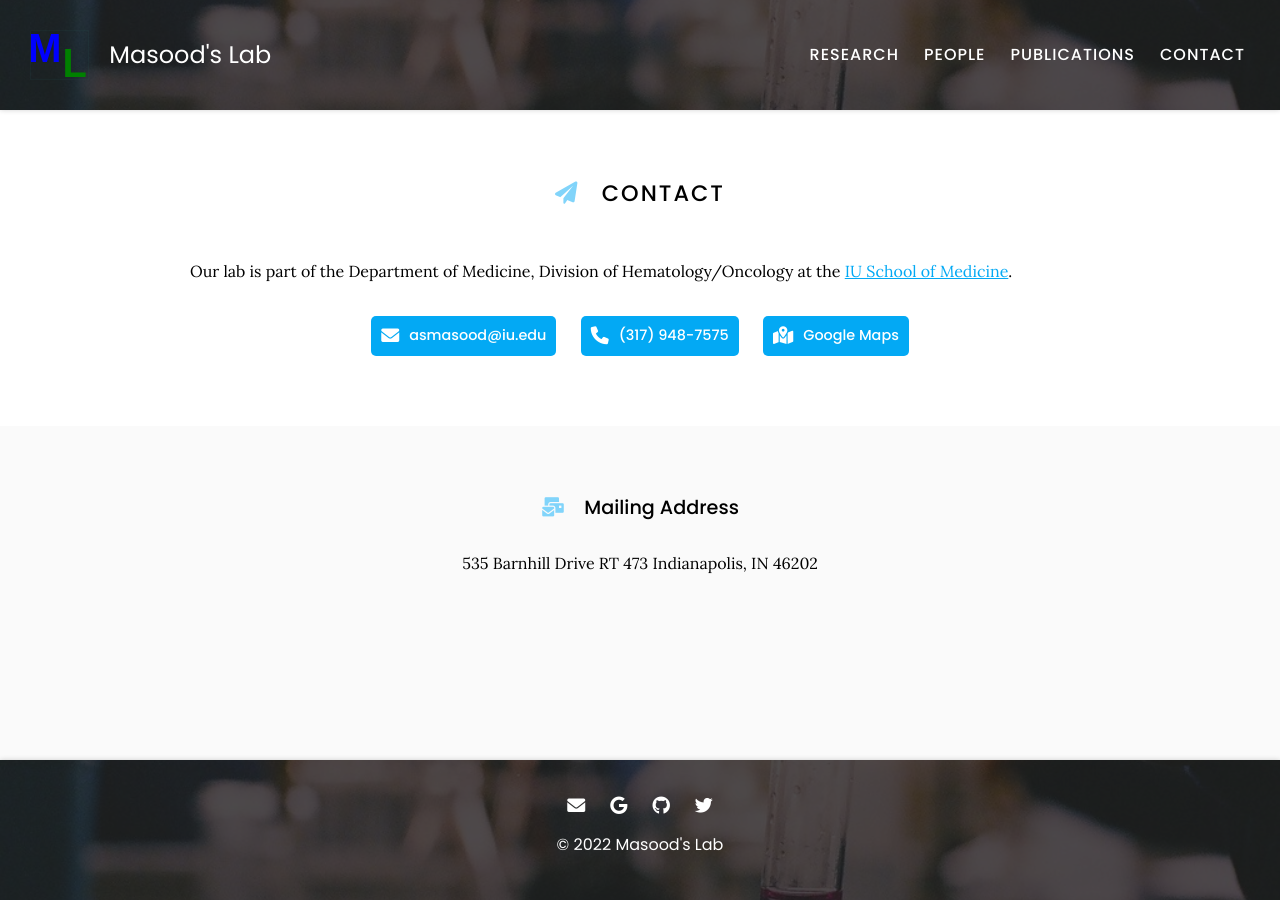
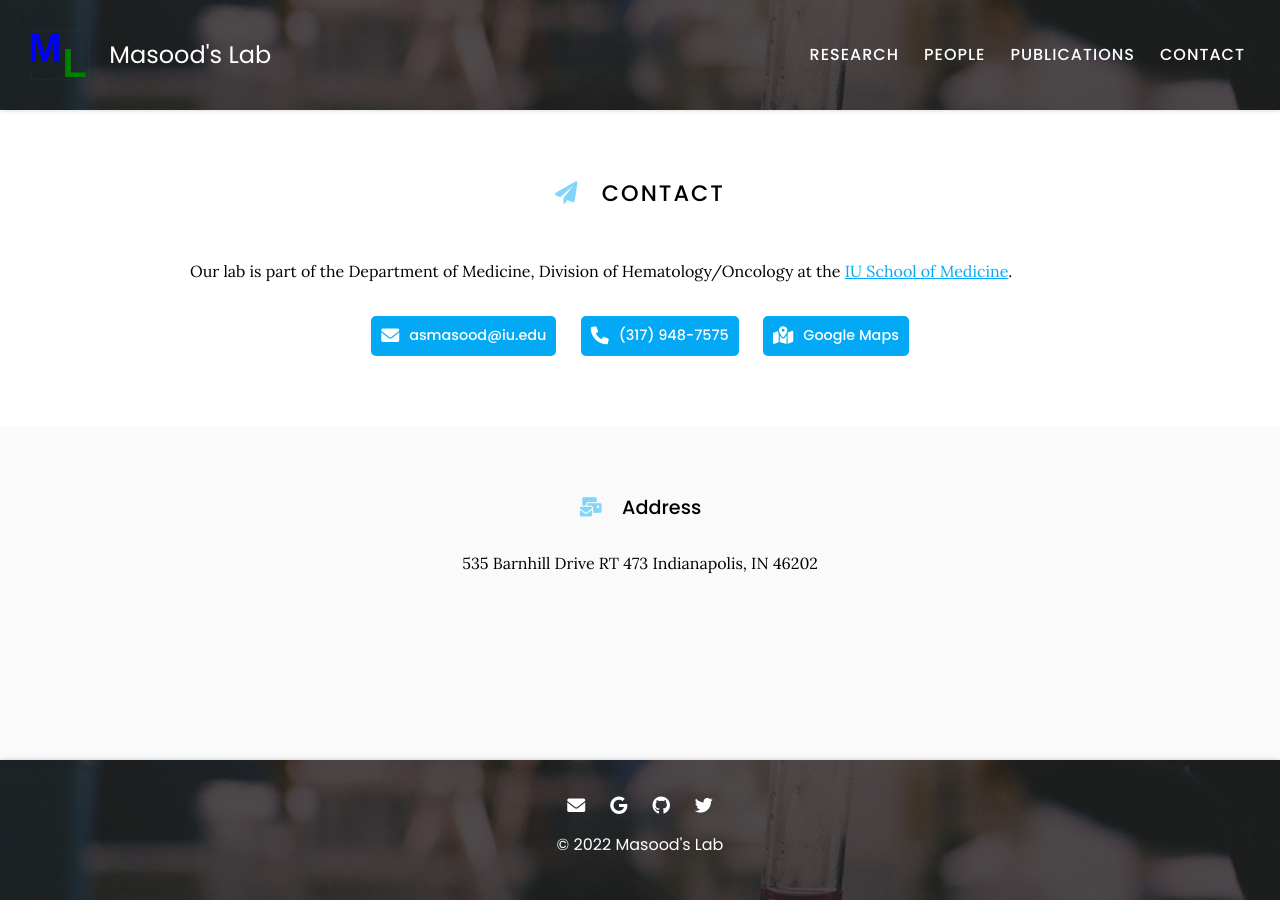
Before and after one commit to masoodlab/masoodlab.github.io, a Jekyll site: the page built from contact/index.md, in a window 1280 px wide. Built offline with Jekyll 4.4.1, drawn with Linux system fonts in a browser that asks for light colours.

Commit message:
Updated site with information about address

```diff
--- a/contact/index.md
+++ b/contact/index.md
@@ -40,7 +40,7 @@ Our lab is part of the Department of Medicine, Division of Hematology/Oncology a
 
 {% include section.html %}
 
-### <i class="fas fa-mail-bulk"></i>Mailing Address
+### <i class="fas fa-mail-bulk"></i>Address
 
 535 Barnhill Drive
 RT 473
```
